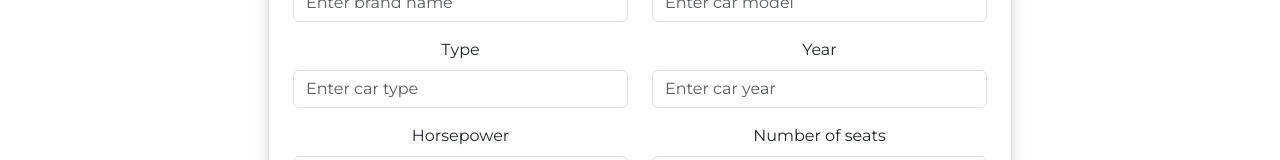
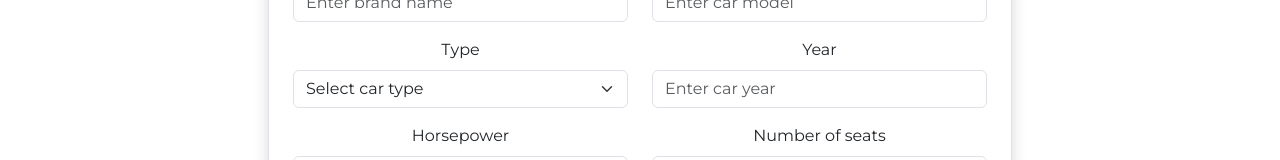
Before and after one commit to as-dev1/rentacar_frontend, a React (Vite) app: page /addcar in a window 1280 px wide. Shown: the part 223-383 px from the top of the page. Built offline with nearby package versions, Linux system fonts and the light colour scheme.

Commit message:
change input element to select

```diff
--- a/src/pages/car detail/AddCar.jsx
+++ b/src/pages/car detail/AddCar.jsx
@@ -68,14 +68,19 @@ const AddCar = () => {
               <label htmlFor="Type" className="form-label">
                 Type
               </label>
-              <input
-                type="text"
-                className="form-control"
-                placeholder="Enter car type"
+              <select
+                className="form-control form-select"
                 name="type"
                 value={type}
                 onChange={(e) => onInputChange(e)}
-              />
+              >
+                <option value="">Select car type</option>
+                <option value="LUXURY">Luxury</option>
+                <option value="SPORT">Sport</option>
+                <option value="ELECTRIC">Electric</option>
+                <option value="SUV">Suv</option>
+                <option value="CONVERTIBLE">Convertible</option>
+              </select>
             </div>
             <div className="col-md-6 mb-3">
               <label htmlFor="Year" className="form-label">
--- a/src/pages/car detail/EditCar.jsx
+++ b/src/pages/car detail/EditCar.jsx
@@ -79,14 +79,19 @@ const EditCar = () => {
               <label htmlFor="Type" className="form-label">
                 Type
               </label>
-              <input
-                type="text"
-                className="form-control"
-                placeholder="Enter car type"
+              <select
+                className="form-control form-select"
                 name="type"
                 value={type}
                 onChange={(e) => onInputChange(e)}
-              />
+              >
+                <option value="">Select car type</option>
+                <option value="LUXURY">Luxury</option>
+                <option value="SPORT">Sport</option>
+                <option value="ELECTRIC">Electric</option>
+                <option value="SUV">Suv</option>
+                <option value="CONVERTIBLE">Convertible</option>
+              </select>
             </div>
             <div className="col-md-6 mb-3">
               <label htmlFor="Year" className="form-label">
```
